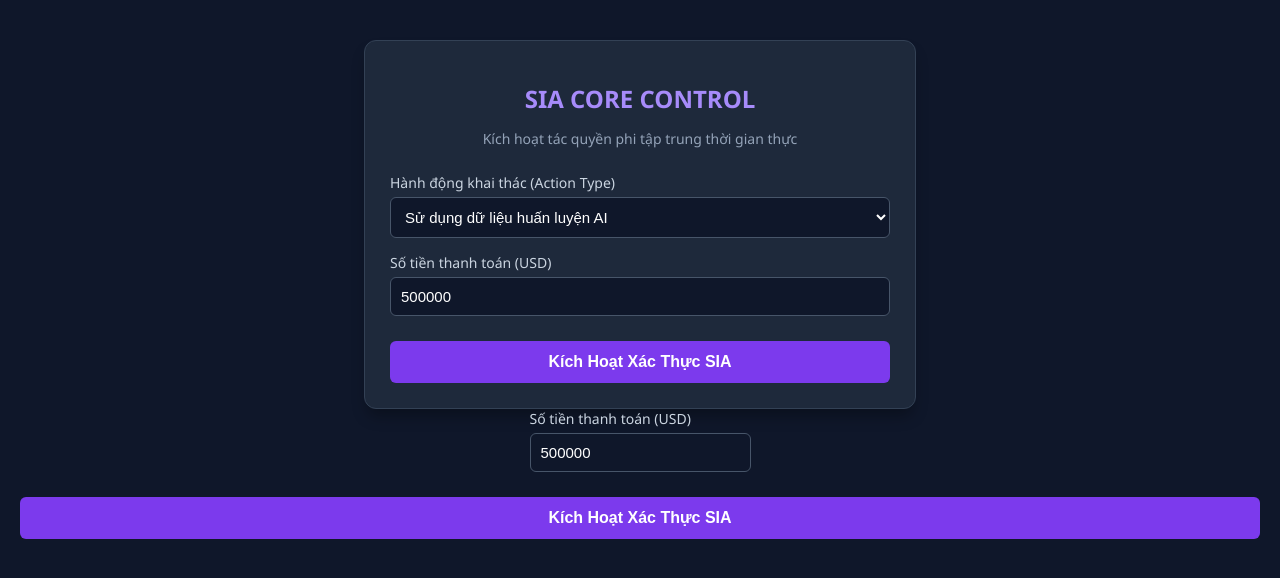
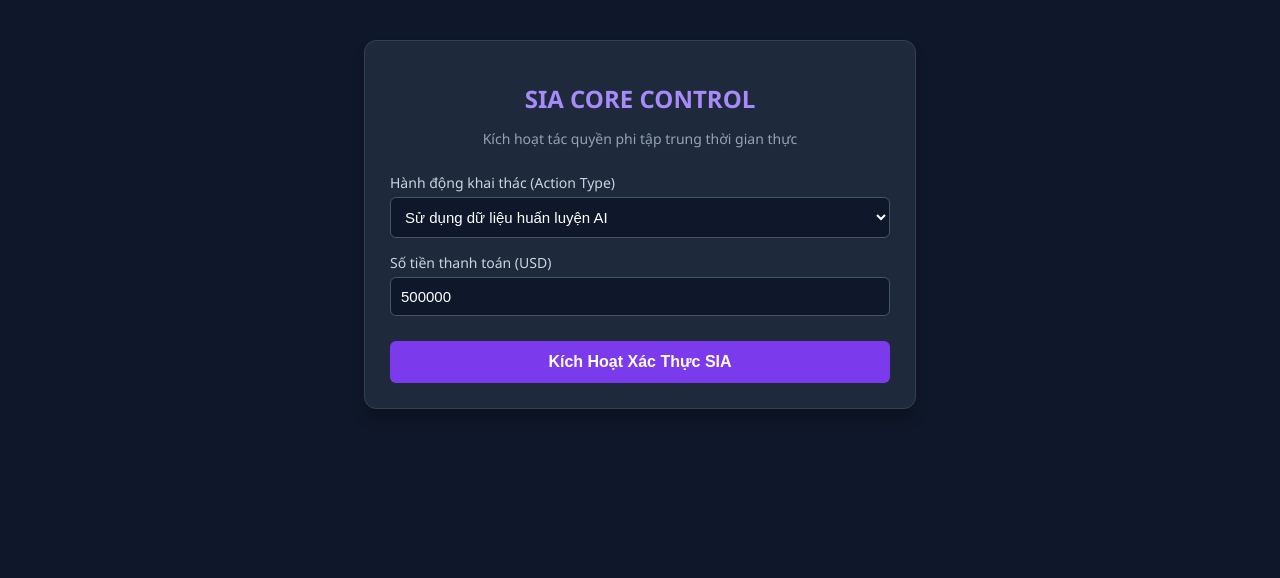
Before and after one commit to vuadoson/SIA-Project, a plain HTML site: page index.html in a window 1280 px wide. Drawn offline with Linux system fonts and the light colour scheme.

Commit message:
Remove payment form and SIA request script
Removed payment input and SIA request functionality from the HTML.

```diff
--- a/index.html
+++ b/index.html
@@ -84,55 +84,3 @@
     </script>
 </body>
 </html>
-
-        <div class="form-group">
-            <label>Số tiền thanh toán (USD)</label>
-            <input type="number" id="amount" value="500000" step="100000">
-        </div>
-
-        <button onclick="sendSIARequest()">Kích Hoạt Xác Thực SIA</button>
-
-        <div id="resultBox" class="result-box">
-            <strong>Phản hồi từ Máy chủ Đám mây:</strong>
-            <p id="resultText" style="margin: 5px 0 0 0; font-family: monospace;"></p>
-        </div>
-    </div>
-
-    <script>
-        async function sendSIARequest() {
-            const actionType = document.getElementById('actionType').value;
-            const amount = parseFloat(document.getElementById('amount').value);
-            const resultBox = document.getElementById('resultBox');
-            const resultText = document.getElementById('resultText');
-
-            resultBox.style.display = 'block';
-            resultBox.className = 'result-box';
-            resultText.innerText = 'Đang gửi lệnh xác thực lên đám mây...';
-
-            // Đường dẫn kết nối thẳng tới máy chủ Render của ông
-            const url = 'https://sia-project-wghg.onrender.com/api/v1/royalty';
-
-            try {
-                const response = await fetch(url, {
-                    method: 'POST',
-                    headers: { 'Content-Type': 'application/json' },
-                    body: JSON.stringify({ action_type: actionType, amount: amount })
-                });
-
-                const data = await response.json();
-
-                if (response.ok) {
-                    resultBox.classList.add('success');
-                    resultText.innerText = JSON.stringify(data, null, 2);
-                } else {
-                    resultBox.classList.add('error');
-                    resultText.innerText = 'Lỗi hệ thống: ' + (data.message || response.statusText);
-                }
-            } catch (err) {
-                resultBox.classList.add('error');
-                resultText.innerText = 'Không thể kết nối tới máy chủ Render: ' + err.message;
-            }
-        }
-    </script>
-</body>
-</html>
```
